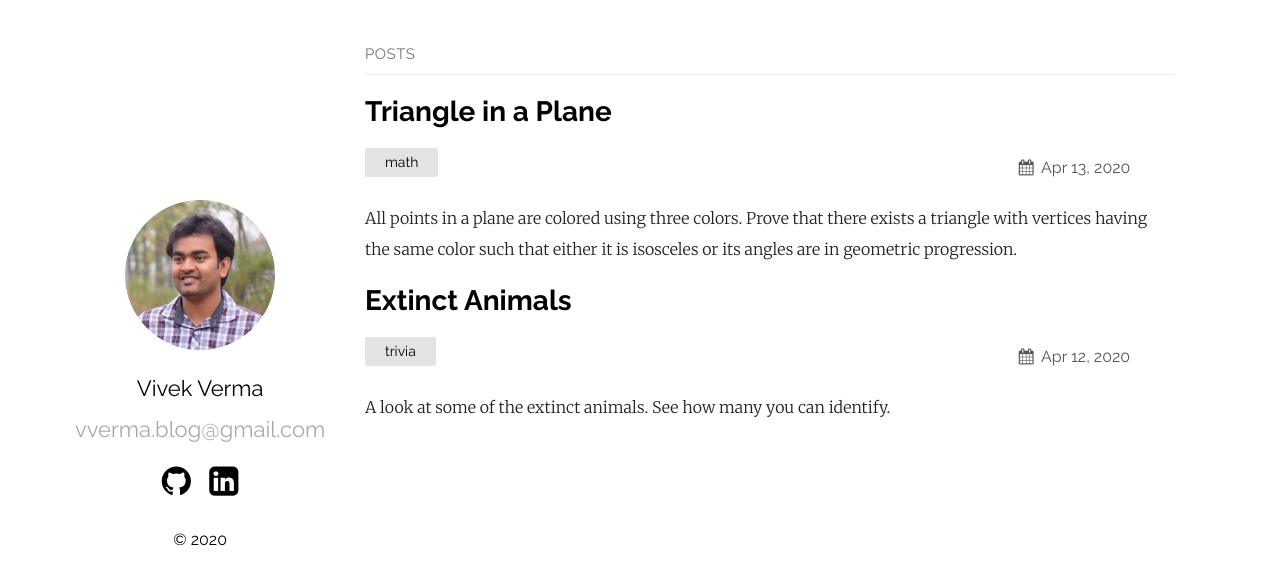
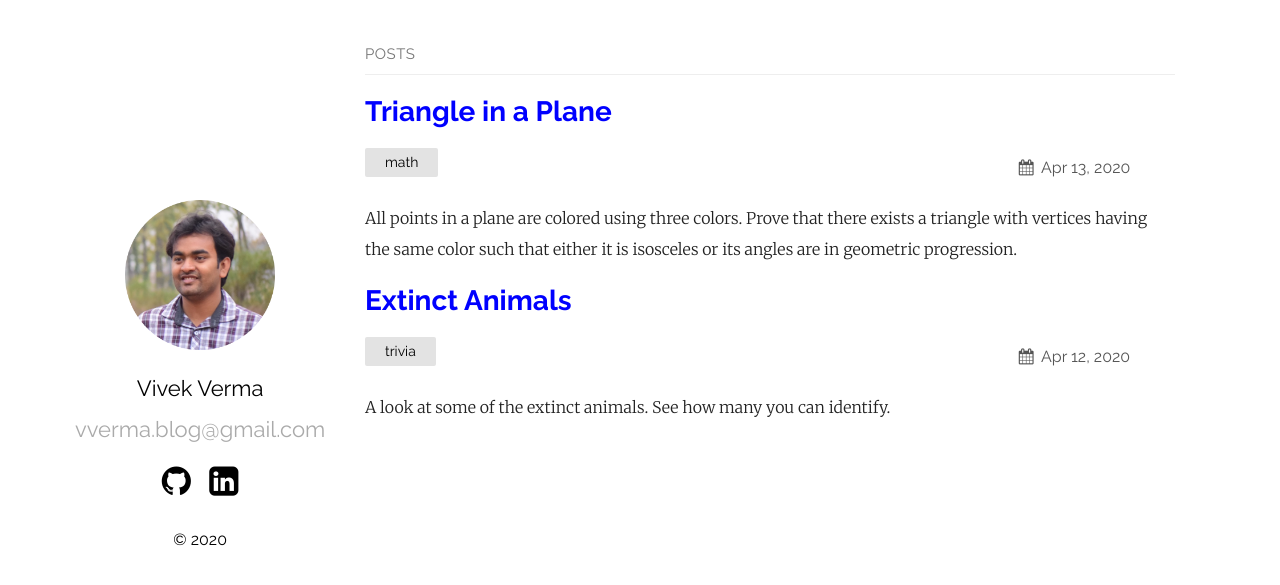
Before and after one commit to vivekverma0/vivekverma0.github.io, a Jekyll site: the page built from index.md, in a window 1280 px wide. Shown: the top 585 px of the page. Built offline with Jekyll 4.4.1, drawn with Linux system fonts in a browser that asks for light colours.

Commit message:
changing color around blog title to make it more intuitive

```diff
--- a/_layouts/home.html
+++ b/_layouts/home.html
@@ -18,7 +18,7 @@ layout: default
       <li>
         {%- assign date_format = site.plainwhite.date_format | default: "%b %-d, %Y" -%}
         <a class="post-link" href="{{ post.url | relative_url }}">
-          <h2 class="post-title">{{ post.title | escape }}</h2>
+          <font color="blue"><h2 class="post-title">{{ post.title | escape }}</h2></font>
         </a>
         <div class="post-meta">
           <ul class="post-categories">
```
